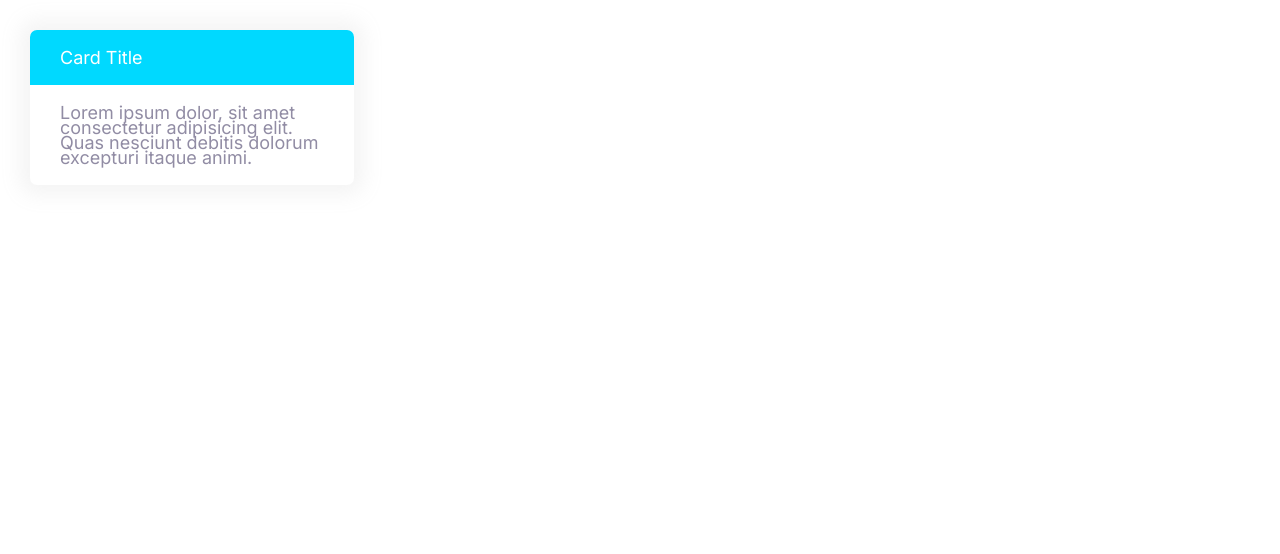
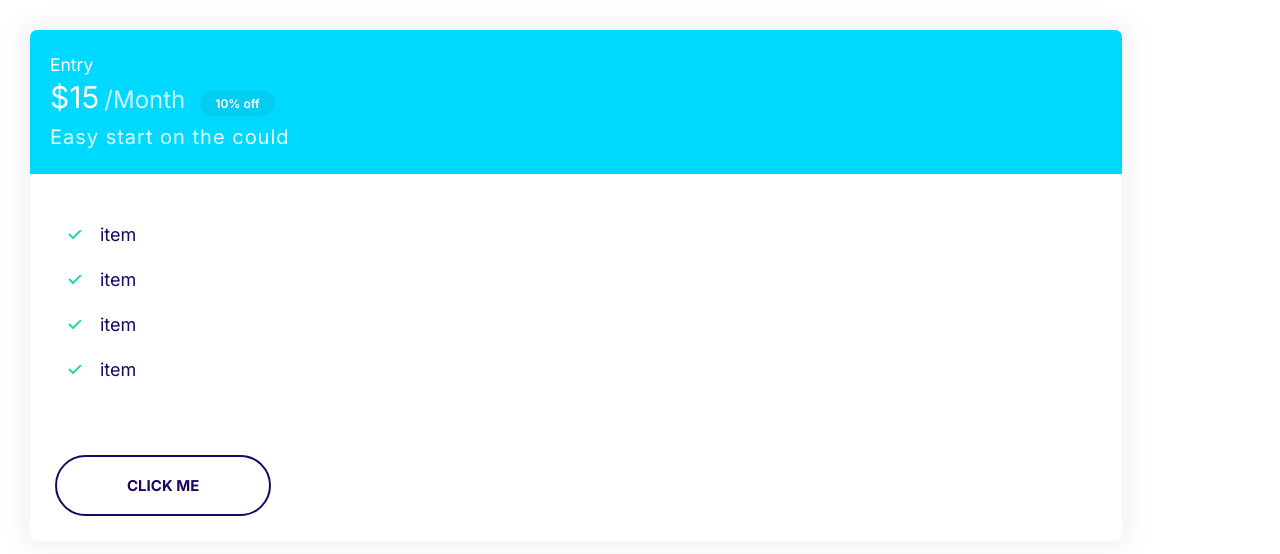
Before and after one commit to MetodyAleksov/Moshify, a plain HTML site: page index.html in a window 1280 px wide. Drawn offline with Linux system fonts and the light colour scheme.

Commit message:
defined styling for plan elements

```diff
--- a/CSS/style.css
+++ b/CSS/style.css
@@ -106,6 +106,7 @@ a {
 
 .badge--small {
   font-size: 1.6rem;
+  padding: 0.5rem 1.5rem;
 }
 
 .badge--primary {
@@ -183,9 +184,11 @@ li {
   display: inline-block;
   font-size: 1.8rem;
   font-weight: bold;
+  justify-self: center;
+  align-self: center;
   justify-content: center;
   text-transform: uppercase;
-  padding: 25px 75px;
+  padding: 20px 70px;
   border: 0;
   cursor: pointer;
   white-space: nowrap;
@@ -330,3 +333,49 @@ li {
   background-color: var(--secondaryColor);
   color: white;
 }
+
+.card--secondary .badge--secondary {
+  background-color: #02cdf1;
+}
+
+/*Plan*/
+
+.plan {
+  line-height: 2.5rem;
+}
+
+.card__header {
+  padding: 2rem 2rem 0.5rem 2rem;
+}
+
+.plan__name {
+  color: white;
+  margin: 0;
+  margin-bottom: 5px;
+  font-weight: 500;
+  font-size: 1.75rem;
+}
+
+.span__price {
+  font-size: 3rem;
+  margin-top: 20px;
+}
+
+.span__billing-cycle {
+  font-size: 2.4rem;
+  font-weight: 300;
+  opacity: 0.8;
+  margin-right: 1rem;
+}
+
+.plan__description {
+  margin-top: 10px;
+  font-size: 2rem;
+  font-weight: 300;
+  opacity: 0.9;
+  letter-spacing: 1px;
+}
+
+.plan .list__item {
+  margin-bottom: 2rem;
+}
--- a/index.html
+++ b/index.html
@@ -15,12 +15,27 @@
     <link rel="stylesheet" href="CSS/style.css" />
   </head>
   <body>
-    <div style="width: 30%; padding: 3rem">
-      <div class="card card--secondary">
-        <header class="card__header">Card Title</header>
-        <div class="card__body">
-          Lorem ipsum dolor, sit amet consectetur adipisicing elit. Quas
-          nesciunt debitis dolorum excepturi itaque animi.
+    <div style="width: 90%; padding: 3rem">
+      <div class="plan">
+        <div class="card card--secondary">
+          <header class="card__header">
+            <h3 class="plan__name">Entry</h3>
+            <span class="span__price">$15</span>
+            <span class="span__billing-cycle">/Month</span>
+            <span class="badge badge--secondary badge--small">10% off</span>
+            <p class="plan__description">Easy start on the could</p>
+          </header>
+          <div class="card__body">
+            <ul class="list list--tick">
+              <li>item</li>
+              <li>item</li>
+              <li>item</li>
+              <li>item</li>
+            </ul>
+          </div>
+          <button class="btn btn_outline_headingcolor fixed_button">
+            Click me
+          </button>
         </div>
       </div>
     </div>
```
